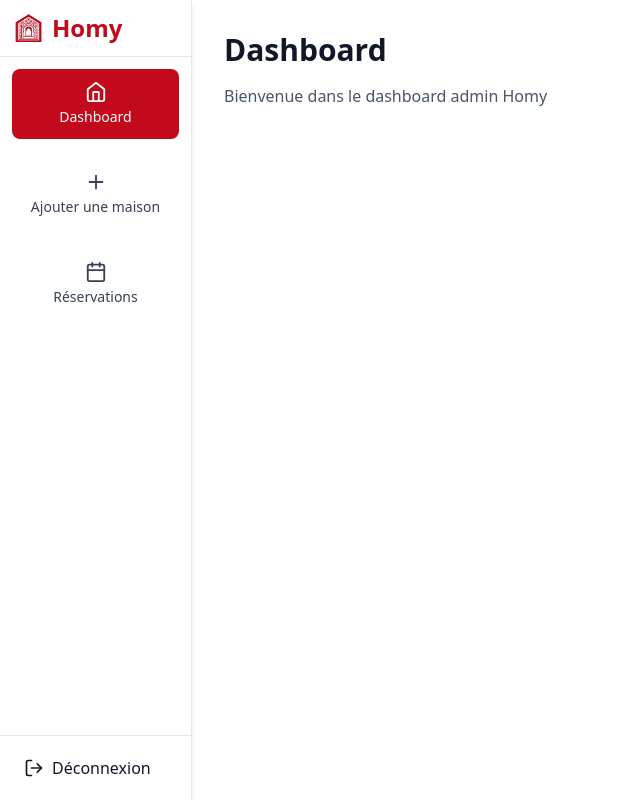
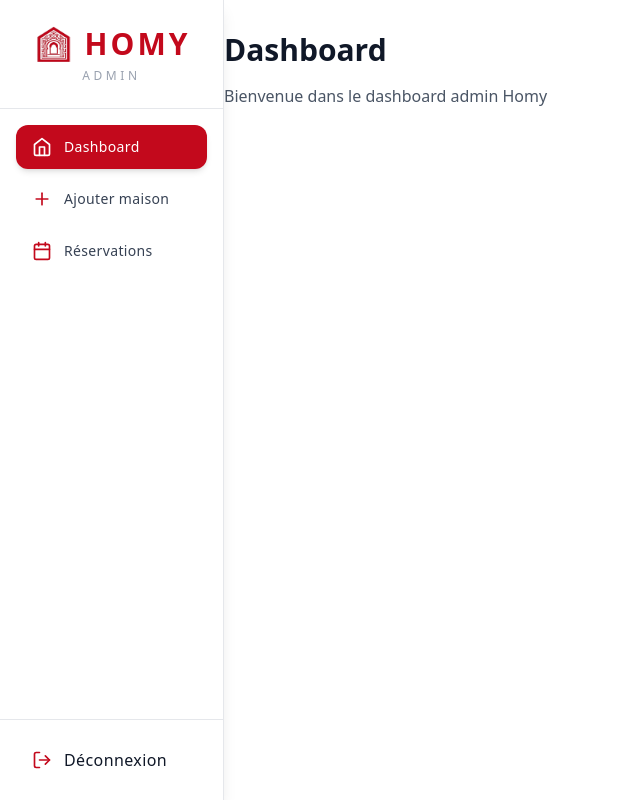
Before and after one commit to salmabakkou/homy, a React (Vite) app: page /admin in a window 1280 px wide. Shown: the whole page, without its empty margins (0-640 px from the left). Built offline with nearby package versions, Linux system fonts and the light colour scheme.

Commit message:
modification sidebar

```diff
--- a/src/components/Sidebar.jsx
+++ b/src/components/Sidebar.jsx
@@ -7,51 +7,62 @@ export default function Sidebar({ onLogout }) {
   const location = useLocation();
 
   const navigation = [
-    { name: 'Dashboard', href: '/admin', icon: <FiHome size={22} /> },
-    { name: 'Ajouter une maison', href: '/admin/addHouse', icon: <FiPlus size={22} /> },
-    { name: 'Réservations', href: '/admin/reservations', icon: <FiCalendar size={22} /> },
+    { name: 'Dashboard', href: '/admin', icon: <FiHome size={20} /> },
+    { name: 'Ajouter maison', href: '/admin/addHouse', icon: <FiPlus size={20} /> },
+    { name: 'Réservations', href: '/admin/reservations', icon: <FiCalendar size={20} /> },
   ];
 
   const isActive = (href) => location.pathname === href;
 
   return (
-    <div className="fixed top-0 left-0 w-48 h-screen bg-white border-r border-gray-200 shadow-md flex flex-col z-50">
+    <div className="fixed top-0 left-0 w-56 h-screen bg-white border-r border-gray-200 shadow-lg flex flex-col z-50">
 
-      {/* Logo */}
+      {/* LOGO + HOMY  */}
       <Link
         to="/admin"
-        className="flex items-center p-3 border-b border-gray-200 cursor-pointer hover:opacity-80"
+        className="flex flex-col items-center justify-center py-6 border-b border-gray-200 cursor-pointer hover:opacity-90"
       >
-        <img src={logo} alt="Homy Logo" className="w-8 h-8 mr-2" />
-        <span className="text-2xl font-bold text-[#C3091C] font-playfair">Homy</span>
+        <div className="flex items-center space-x-3">
+          <img src={logo} alt="Homy Logo" className="w-10 h-10" />
+          <span className="text-3xl font-semibold tracking-widest text-[#C3091C] font-playfair">
+            HOMY
+          </span>
+        </div>
+        <span className="text-xs text-gray-400 mt-1 tracking-[0.3em]">
+          ADMIN
+        </span>
       </Link>
 
-      {/* Navigation */}
-      <nav className="flex-1 flex flex-col p-3 space-y-5">
+      {/* NAVIGATION */}
+      <nav className="flex-1 flex flex-col p-4 space-y-2">
         {navigation.map((item) => (
           <Link
             key={item.name}
             to={item.href}
-            className={`flex flex-col items-center py-3 rounded-lg transition-colors cursor-pointer ${
+            className={`flex items-center space-x-3 px-4 py-3 rounded-xl transition-all duration-200 cursor-pointer ${
               isActive(item.href)
-                ? 'bg-[#C3091C] text-white'
+                ? 'bg-[#C3091C] text-white shadow-md'
                 : 'text-gray-700 hover:bg-gray-100'
             }`}
           >
-            {item.icon}
-            <span className="mt-1 text-sm font-medium">{item.name}</span>
+            <div className={`${isActive(item.href) ? 'text-white' : 'text-[#C3091C]'}`}>
+              {item.icon}
+            </div>
+            <span className="text-sm font-medium tracking-wide">
+              {item.name}
+            </span>
           </Link>
         ))}
       </nav>
 
-      {/* Logout */}
-      <div className="p-3 border-t border-gray-200">
+      {/* LOGOUT */}
+      <div className="p-4 border-t border-gray-200">
         <button
           onClick={onLogout}
-          className="flex items-center justify-start space-x-2 w-full px-3 py-2 rounded-lg bg-white text-gray-900 font-medium hover:bg-gray-100 cursor-pointer transition-colors"
+          className="flex items-center space-x-3 w-full px-4 py-3 rounded-xl bg-white text-gray-900 font-medium hover:bg-gray-100 cursor-pointer transition-all"
         >
-          <FiLogOut size={20} />
-          <span>Déconnexion</span>
+          <FiLogOut size={20} className="text-[#C3091C]" />
+          <span className="tracking-wide">Déconnexion</span>
         </button>
       </div>
     </div>
```
